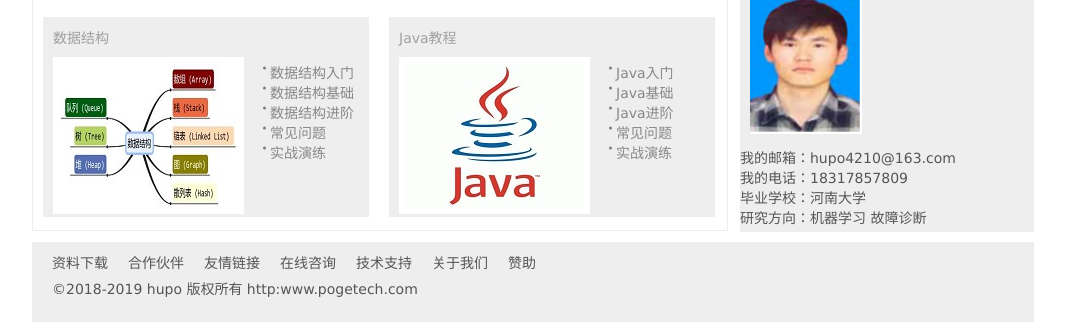
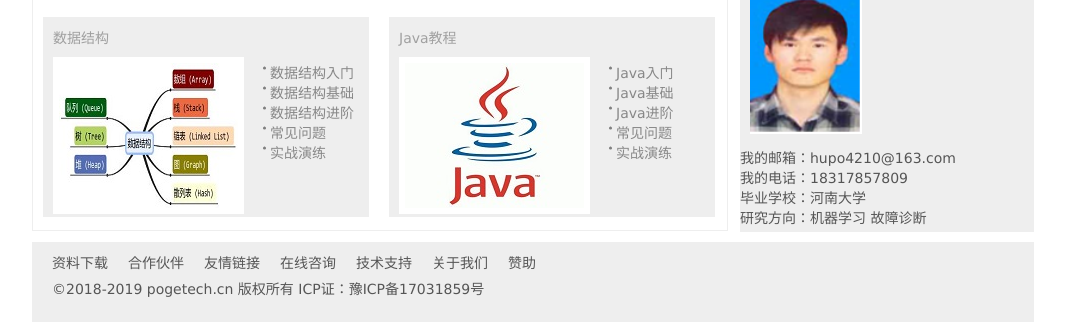
Before and after one commit to POGE0124/home, a plain HTML site: page index.html in a window 1280 px wide. Shown: the part 624-946 px from the top of the page, without its empty margins (107-1172 px from the left). Drawn offline with Linux system fonts and the light colour scheme.

Commit message:
Signed-off-by: unknown <598987781@qq.com>

```diff
--- a/index.html
+++ b/index.html
@@ -120,7 +120,7 @@
                 <li><a href="">赞助</a></li>
             </ul>
             <br>
-            <address>&copy;2018-2019 hupo 版权所有 http:www.pogetech.com</address>
+            <address>&copy;2018-2019 pogetech.cn 版权所有 ICP证：豫ICP备17031859号
         </div>
     </div>
 </body>
```
